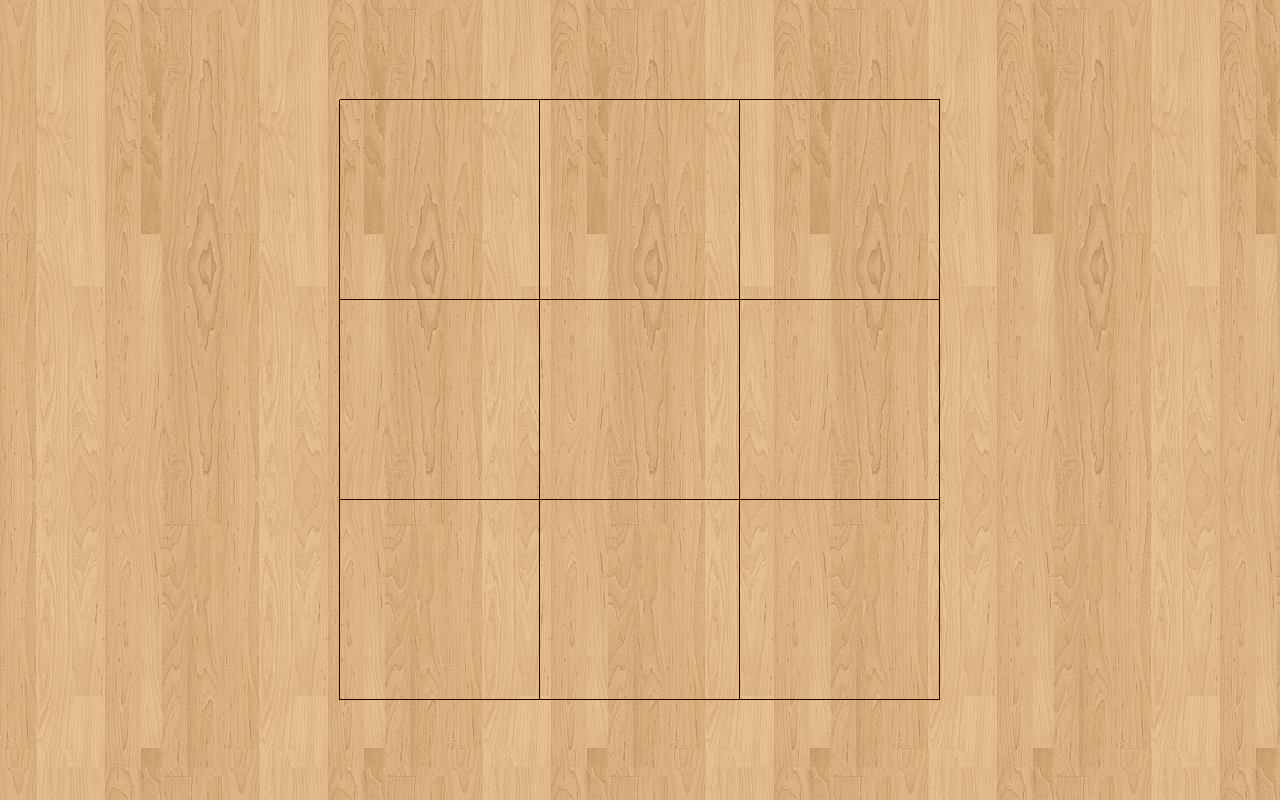
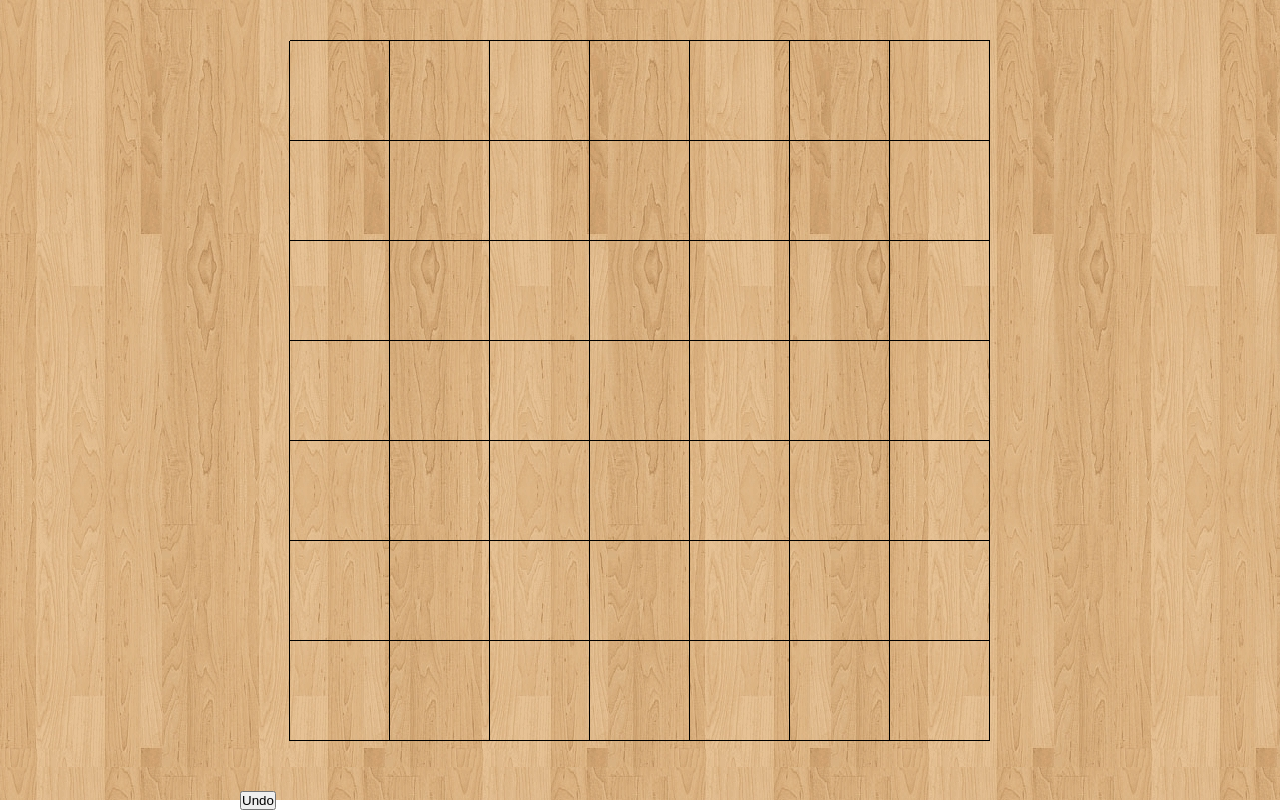
Before and after one commit to Arman92/Gomoku, a React (Create React App) app: page / in a window 1280 px wide. Built offline with nearby package versions, Linux system fonts and the light colour scheme.

Commit message:
Added useGameBoard reducer, implemented undo feature

```diff
--- /dev/null
+++ b/src/components/Board/hooks/useGameBoard.ts
@@ -0,0 +1,79 @@
+import { useReducer } from "react";
+
+// Actions that can be dispatched
+export type GameBoardAction = {
+  type: "play" | "undo";
+  payload?: {
+    row: number;
+    column: number;
+  };
+};
+
+// Our game board state type
+type GameBoardState = {
+  cells: number[];
+  moves: Array<{ row: number; column: number }>;
+  turn: 1 | 2;
+};
+
+// Initialize function that creates a fresh game board state
+const init = ({
+  rows,
+  columns
+}: {
+  rows: number;
+  columns: number;
+}): GameBoardState => {
+  return {
+    cells: new Array(rows * columns).fill(0),
+    moves: [],
+    turn: 1
+  };
+};
+
+// reducer hook to manipulate game board state
+export const useGameBoard = (
+  rows: number,
+  columns: number
+): [GameBoardState, React.Dispatch<GameBoardAction>] => {
+  const reducer = (
+    state: GameBoardState,
+    action: GameBoardAction
+  ): GameBoardState => {
+    switch (action.type) {
+      //
+      // Play assigns a move into the state and changes the cells array and eventually switches the player's turn
+      case "play":
+        const { row, column } = action.payload as any;
+
+        const newCells = [...state.cells];
+        newCells[row * columns + column] = state.turn;
+        state.moves.push({ row, column });
+
+        return {
+          ...state,
+          cells: newCells,
+          turn: state.turn === 1 ? 2 : 1
+        };
+
+      // Undo pops a move from the state's moves stack and undoes it in returning state
+      // (literally sets the corresponding cell value to zero)
+      // If there is no moves left, does nothing and returns the same state
+      case "undo":
+        const move = state.moves.pop();
+        if (move) {
+          state.cells[move.row * columns + move.column] = 0;
+          return {
+            ...state,
+            turn: state.turn === 1 ? 2 : 1
+          };
+        }
+        return state;
+
+      default:
+        throw new Error("Unsupported action type");
+    }
+  };
+
+  return useReducer(reducer, { rows, columns }, init);
+};
--- a/src/components/Board/index.tsx
+++ b/src/components/Board/index.tsx
@@ -1,42 +1,61 @@
 import React, { FC, useState, useCallback } from "react";
 
 import { BoardContainer, ButtonContainer, Button } from "./styled";
+import { useGameBoard } from "./hooks/useGameBoard";
 
 const BoardComponent: FC = () => {
-  const [rows, setRows] = useState(4);
-  const [columns, setColumns] = useState(4);
-  const [turn, setTurn] = useState(1);
-  const [gameBoard, setGameBoard] = useState(new Array(rows * columns).fill(0));
+  const [rows, setRows] = useState(8);
+  const [columns, setColumns] = useState(8);
+  // const [gameBoard, setGameBoard] = useState(new Array(rows * columns).fill(0));
+  const [gameBoard, dispatchGameBoard] = useGameBoard(rows, columns);
 
   const buttonClickCallback = useCallback(
-    (row: number, column: number) => (
-      event: React.MouseEvent<HTMLButtonElement, MouseEvent>
-    ) => {
-      gameBoard[row * columns + column] = turn;
-      setGameBoard(gameBoard);
-      setTurn(turn === 1 ? 2 : 1);
+    event => {
+      // Efficiently extract row and column from clicked button
+      // (There is other react-ways of doing this, but they will create a callback for each and every button)
+      const row = parseInt(event.target.dataset.row, 10);
+      const column = parseInt(event.target.dataset.column, 10);
+
+      dispatchGameBoard({ type: "play", payload: { row, column } });
     },
-    [turn, rows, columns]
+    [gameBoard, rows, columns]
   );
 
   const buttons: any[] = [];
   for (let i = 0; i < rows; i = i + 1) {
     for (let j = 0; j < columns; j = j + 1) {
       let className = "btn-free";
-      if (gameBoard[i * columns + j] === 1) className = "btn-selected-1";
-      else if (gameBoard[i * columns + j] === 2) className = "btn-selected-2";
+      if (gameBoard.cells[i * columns + j] === 1) className = "btn-selected-1";
+      else if (gameBoard.cells[i * columns + j] === 2) {
+        className = "btn-selected-2";
+      }
 
       buttons.push(
         <ButtonContainer rows={rows} columns={columns} key={`btn-${i}-${j}`}>
-          <Button className={className} onClick={buttonClickCallback(i, j)} />
+          <Button
+            className={className}
+            onClick={buttonClickCallback}
+            data-row={i}
+            data-column={j}
+          />
         </ButtonContainer>
       );
     }
   }
+
   return (
-    <BoardContainer rows={rows} columns={columns}>
-      {buttons}
-    </BoardContainer>
+    <div>
+      <BoardContainer rows={rows} columns={columns}>
+        {buttons}
+      </BoardContainer>
+      <button
+        onClick={() => {
+          dispatchGameBoard({ type: "undo" });
+        }}
+      >
+        Undo
+      </button>
+    </div>
   );
 };
 
```
Also changed, not shown: tsconfig.json (+3 -8 lines).
